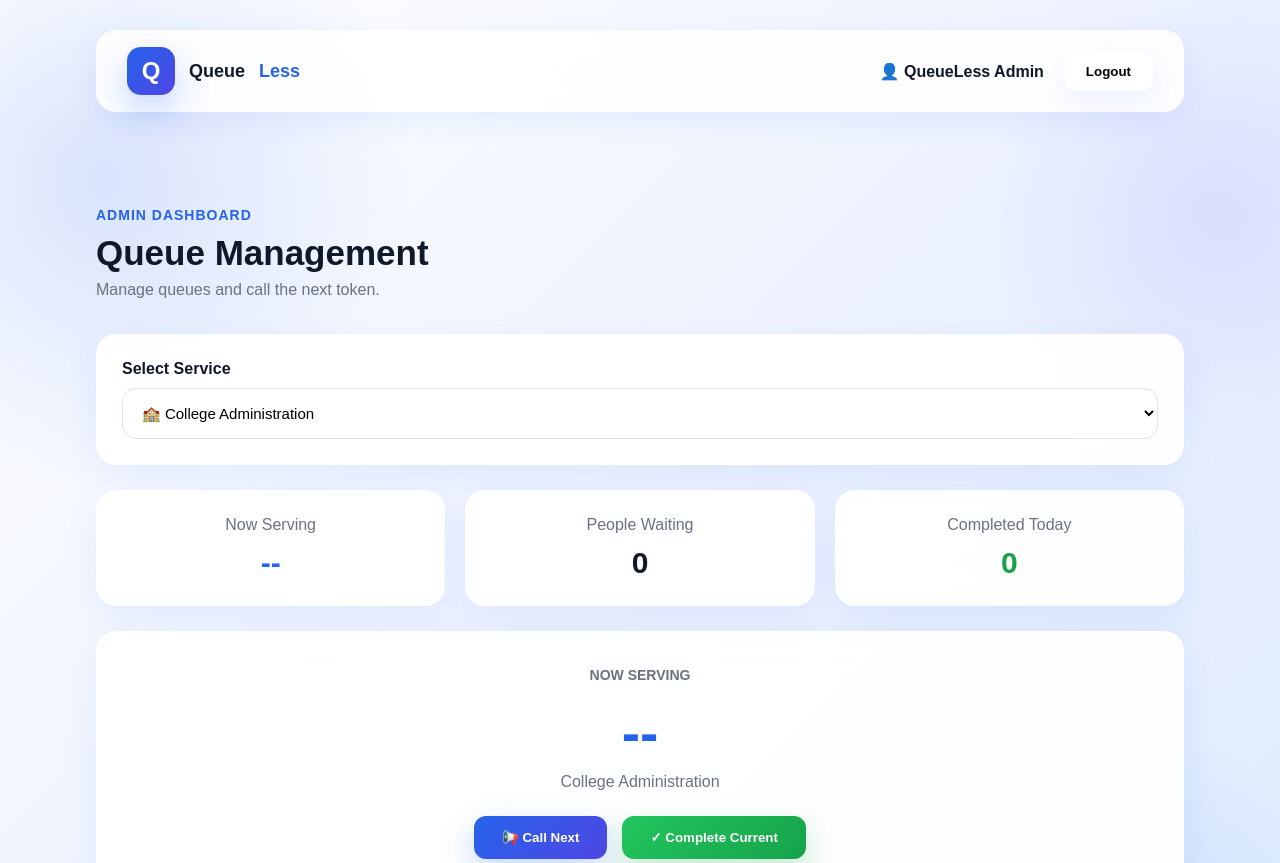
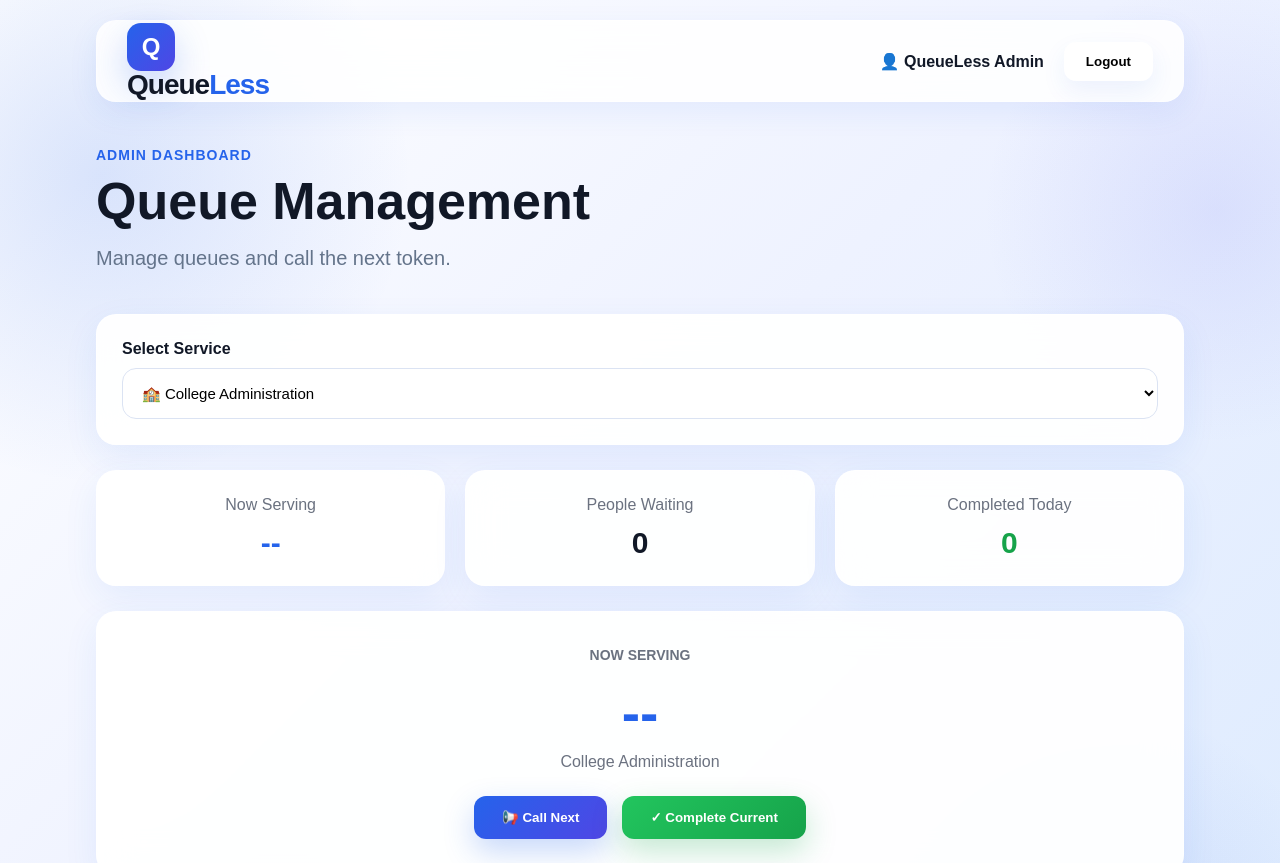
Before and after one commit to Ramu9391/QueueLess, a website: page admin.html in a window 1280 px wide. Shown: the top 863 px of the page. Drawn offline with Linux system fonts and the light colour scheme; no server answers; sample sign-in values are in the browser's storage.

Commit message:
Finalize Admin Dashboard UI

```diff
--- a/admin.html
+++ b/admin.html
@@ -42,16 +42,10 @@ height:82px;
 
 position:relative;
 
-top:10px;
-
 width:85%;
 max-width:1400px;
 
 margin:20px auto;
-
-left:0;
-
-right:0;
 
 z-index:1000;
 
@@ -78,17 +72,28 @@ box-shadow:
 
 
 
-        .logo{
+        .logo-box{
+
+width:58px;
+height:58px;
 
 display:flex;
+align-items:center;
+justify-content:center;
 
-align-items:center;
+border-radius:18px;
 
-gap:14px;
+background:linear-gradient(135deg,#2563eb,#4f46e5);
 
-font-size:18px;
+color:#fff;
 
+font-size:34px;
 font-weight:800;
+
+box-shadow:
+0 18px 40px rgba(37,99,235,.30);
+
+flex-shrink:0;
 
 }
 
@@ -123,9 +128,28 @@ box-shadow:
 
 
 
-        .logo span {
-            color: #2563eb;
-        }
+        .logo-text{
+
+font-size:28px;
+font-weight:800;
+letter-spacing:-1px;
+line-height:1;
+
+}
+
+
+.logo-text .queue{
+color:#111827;
+}
+
+.logo-text .less{
+color:#3b5cff;
+}
+
+.logo-text .less{
+    color:#2563eb;
+}
+
 
         .admin-area {
             display: flex;
@@ -178,7 +202,7 @@ box-shadow:
 width:85%;
 max-width:1400px;
 
-margin:105px auto 50px;
+margin:45px auto 60px;
 
 }
 
@@ -191,15 +215,19 @@ margin:105px auto 50px;
             margin-bottom: 10px;
         }
 
-        h1 {
-            font-size: 35px;
-            margin-bottom: 8px;
-        }
+        h1{
+font-size:52px;
+font-weight:800;
+line-height:1.1;
+margin-bottom:12px;
+}
 
-        .description {
-            color: #6b7280;
-            margin-bottom: 35px;
-        }
+        .description{
+font-size:20px;
+color:#64748b;
+line-height:1.6;
+margin-bottom:40px;
+}
 
         .service-card{
 
@@ -593,10 +621,19 @@ background:#f8fbff;
 
     <nav class="navbar">
 
+
         <div class="logo">
-            <div class="logo-box">Q</div>
-            Queue<span>Less</span>
-        </div>
+
+<div class="logo-box">
+Q
+</div>
+
+<div class="logo-text">
+Queue<span class="less">Less</span>
+</div>
+
+</div>
+
 
         <div class="admin-area">
 
```
